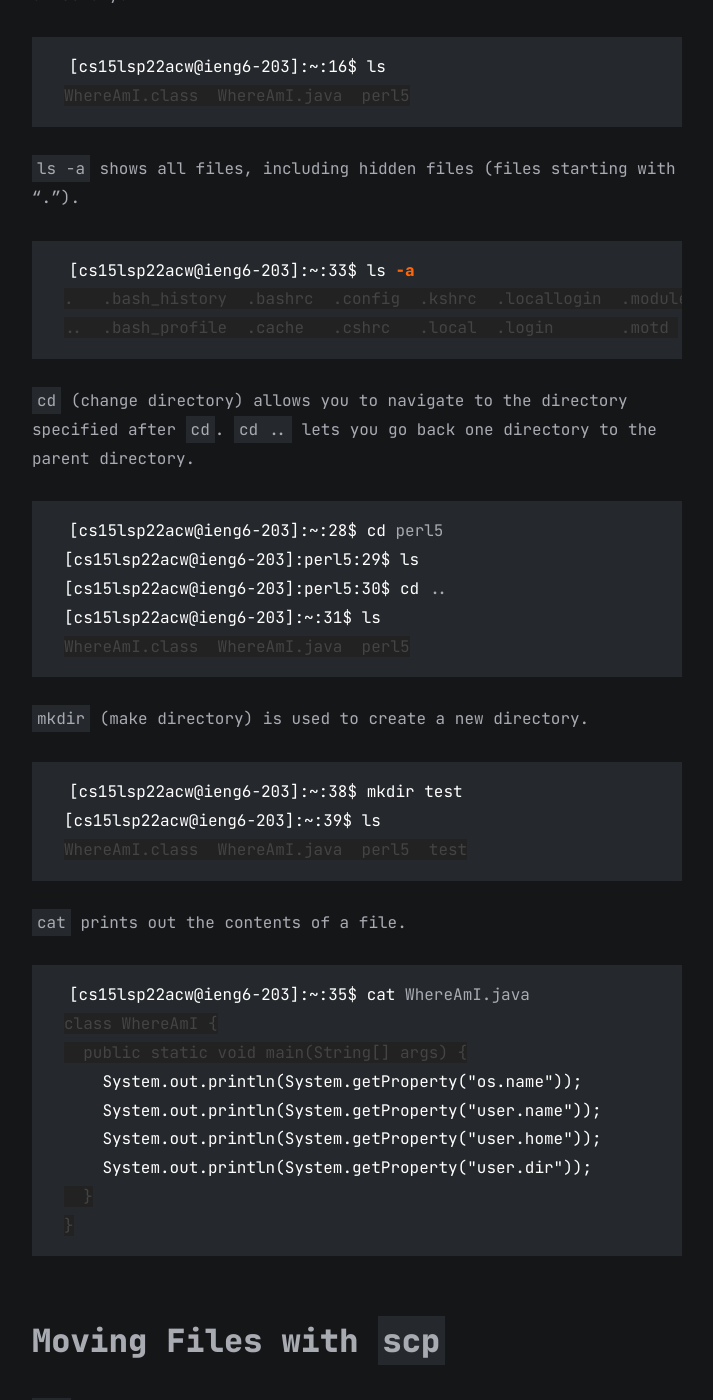
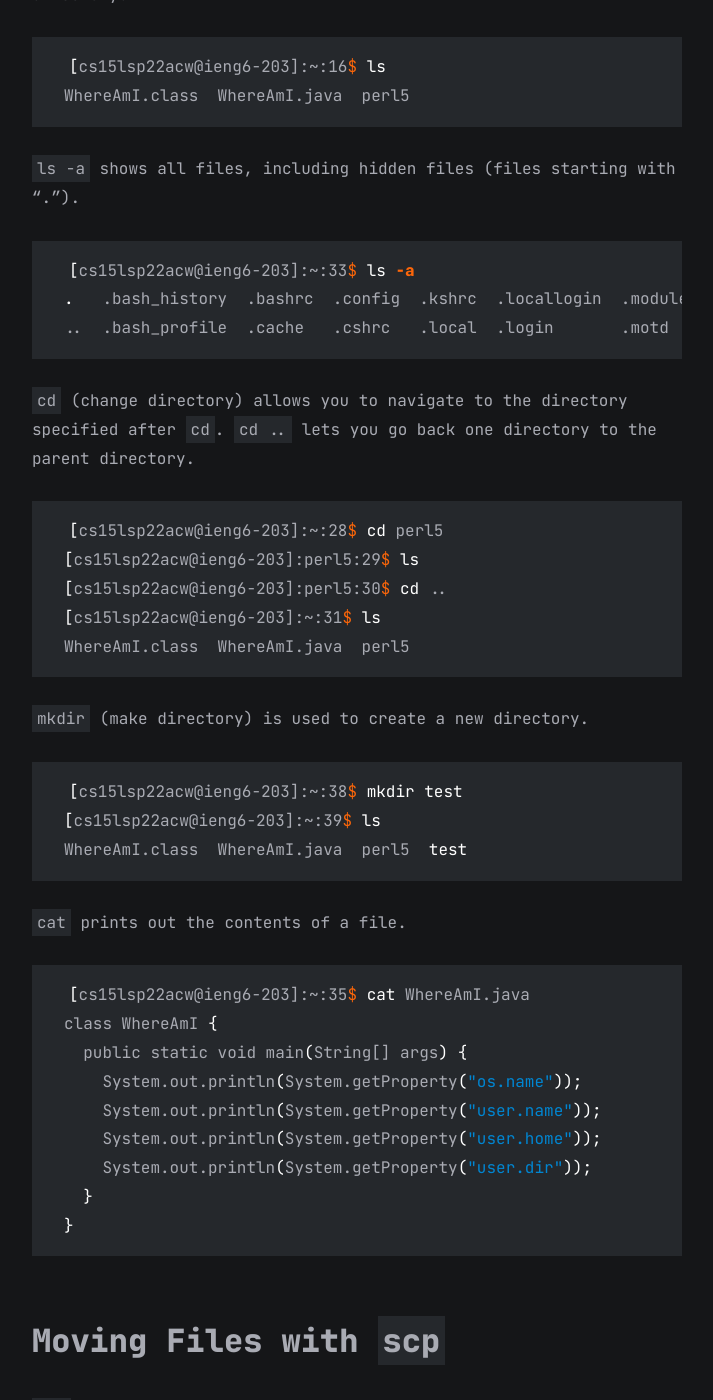
Before and after one commit to jenetic/cse15l-lab-reports, a Jekyll site: the page built from all_collections/_posts/2022-04-10-lab-1.md, in a window 1280 px wide and 1400 px high, scrolled down 3665 px. Shown: the whole window, without its empty margins (283-996 px from the left). Built offline with Jekyll 4.4.1, drawn with Linux system fonts in a browser that asks for light colours; some of the changed text lies outside the part shown.

Commit message:
Changed code highlighting

````diff
--- a/all_collections/_posts/2022-04-10-lab-1.md
+++ b/all_collections/_posts/2022-04-10-lab-1.md
@@ -20,7 +20,7 @@ We can use the terminal to remotely connect to other computers. VS Code has nice
 To remotely connect to another computer, we’ll use a protocol called SSH (Secure Shell), which allows users to access and control remote servers from their local machine.
 
 In the terminal, I typed
-```console
+```sh
 $ ssh cs15lsp22acw@ieng6.ucsd.edu
 ```
 to access my CSE 15L account on the `ieng6` remote server after being prompted to type my password. A successful login should look something like this:
@@ -34,21 +34,21 @@ Now that we’re on the remote server, we can try out some fun Linux file manage
 
 `pwd` (print working directory) prints the path to the current directory.
 
-```console
+```sh
 [cs15lsp22acw@ieng6-203]:~:15$ pwd
 /home/linux/ieng6/cs15lsp22/cs15lsp22acw
 ```
 
 `ls` is used to list the existing files and folders in the current directory.
 
-```console
+```sh
 [cs15lsp22acw@ieng6-203]:~:16$ ls
 WhereAmI.class  WhereAmI.java  perl5
 ```
 
 `ls -a` shows all files, including hidden files (files starting with “.”).
 
-```console
+```sh
 [cs15lsp22acw@ieng6-203]:~:33$ ls -a
 .   .bash_history  .bashrc  .config  .kshrc  .locallogin  .modulesbegenv  .procmailrc  .ssh       .zshenv  WhereAmI.class  perl5
 ..  .bash_profile  .cache   .cshrc   .local  .login       .motd
@@ -56,7 +56,7 @@ WhereAmI.class  WhereAmI.java  perl5
 
 `cd` (change directory) allows you to navigate to the directory specified after `cd`. `cd ..` lets you go back one directory to the parent directory.
 
-```console
+```sh
 [cs15lsp22acw@ieng6-203]:~:28$ cd perl5
 [cs15lsp22acw@ieng6-203]:perl5:29$ ls
 [cs15lsp22acw@ieng6-203]:perl5:30$ cd ..
@@ -66,7 +66,7 @@ WhereAmI.class  WhereAmI.java  perl5
 
 `mkdir` (make directory) is used to create a new directory.
 
-```console
+```sh
 [cs15lsp22acw@ieng6-203]:~:38$ mkdir test
 [cs15lsp22acw@ieng6-203]:~:39$ ls
 WhereAmI.class  WhereAmI.java  perl5  test
@@ -74,7 +74,7 @@ WhereAmI.class  WhereAmI.java  perl5  test
 
 `cat` prints out the contents of a file.
 
-```console
+```sh
 [cs15lsp22acw@ieng6-203]:~:35$ cat WhereAmI.java
 class WhereAmI {
   public static void main(String[] args) {
@@ -92,7 +92,7 @@ class WhereAmI {
 
 If I wanted to move a file on my local machine called `WhereAmI.java` to the remote server, I would, on the client/local terminal, do
 
-```console
+```sh
 $ scp WhereAmI.java cs15lsp22acw@ieng6.ucsd.edu:~/
 ```
 
@@ -101,7 +101,7 @@ This basically means "copy `WhereAmI.java` to the root directory (`~/`) of `cs15
 `WhereAmI.java` prints out information about the system that it is being run on. I know that I successfully copied it to the remote server because running the program prints out different information depending on where I run it.
 
 **Client**
-```console
+```sh
 (base) jenny@Jennys-MacBook-Air-2 cse15l % java WhereAmI
 Mac OS X
 jenny
@@ -109,7 +109,7 @@ jenny
 ```
 
 **Remote Server**
-```console
+```sh
 cs15lsp22acw@ieng6-203]:~:37$ java WhereAmI
 Linux
 cs15lsp22acw
@@ -122,14 +122,14 @@ cs15lsp22acw
 So far, every time I log in or run commands like `scp`, I have to type my password, which is quite annoying to do every time. Fortunately, `ssh` keys are a great solution to this and allow one to skip the step of typing in their password every time.
 
 To set up `ssh` keys, type (on the client)
-```console
+```sh
 $ ssh-keygen
 ```
 Then, enter the file in which to save your key and enter a passphrase, which I left empty for no passphrase.
 
 It should look something like this:
 
-```console
+```sh
 (base) jenny@Jennys-MacBook-Air-2 Desktop % ssh-keygen
 Generating public/private rsa key pair.
 Enter file in which to save the key (/Users/jenny/.ssh/id_rsa): /Users/jenny/desktop/delete2
@@ -155,18 +155,18 @@ The key's randomart image is:
 
 This created 2 files, a public key and a private key. We need to copy the public key to the .ssh directory of the remote server account. On the remote server, I typed:
 
-```console
+```sh
 $ mkdir .ssh
 ```
 Then on the client:
 
-```console
+```sh
 $ scp /Users/jenny/.ssh/id_rsa.pub cs15lsp22acw@ieng6.ucsd.edu:~/.ssh/authorized_keys
 ```
 
 Now, you should be able to ssh and scp from the client to the server without typing a password.
 
-```console
+```sh
 (base) jenny@Jennys-MacBook-Air-2 ~ % ssh cs15lsp22acw@ieng6.ucsd.edu
 quota: No filesystem specified.
 Hello cs15lsp22acw, you are currently logged into ieng6-203.ucsd.edu
@@ -187,7 +187,7 @@ There are many ways to make the whole process of ssh and managing files much fas
 Here are a few shortcuts:
 1. Writing a command in quotes at the end of an ssh command will run that command on the remote server, then exit right after.
 
-```console
+```sh
 (base) jenny@Jennys-MacBook-Air-2 ~ % ssh cs15lsp22acw@ieng6.ucsd.edu "ls -a"
 .
 ..
@@ -216,7 +216,7 @@ WhereAmI.java
 ```
 2. Run multiple commands on the same line by separating each command with a semicolon.
 
-```console
+```sh
 [cs15lsp22acw@ieng6-203]:~:46$ cd test; mkdir test2; ls; cd ..; ls
 test2
 WhereAmI.class  WhereAmI.java  perl5  test
@@ -226,7 +226,7 @@ WhereAmI.class  WhereAmI.java  perl5  test
 
 With these tips, I copied WhereAmI.java from the client to the server using one line and (119 keystrokes w/ enter key)
 
-```console
+```sh
 $ scp WhereAmI.java cs15lsp22acw@ieng6.ucsd.edu:~/; ssh cs15lsp22acw@ieng6.ucsd.edu "javac WhereAmI.java; java WhereAmI"
 ```
 If I wanted to do it multiple times and the command was already in my history, I can use the up arrow and reduce the number of keystrokes to a minimum of 2 (pressing the up key, then the enter key). This is just a simple way to do it, but there are much faster ways out there to do the same thing!
````
